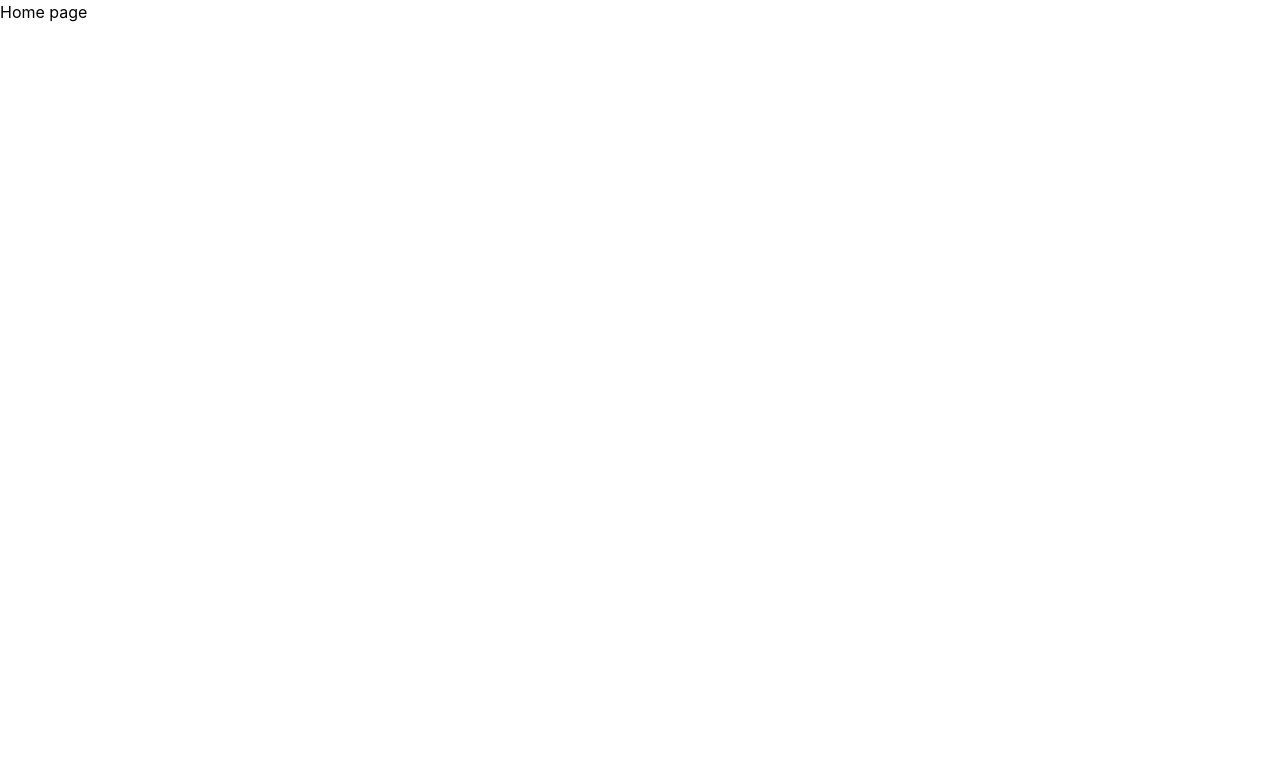
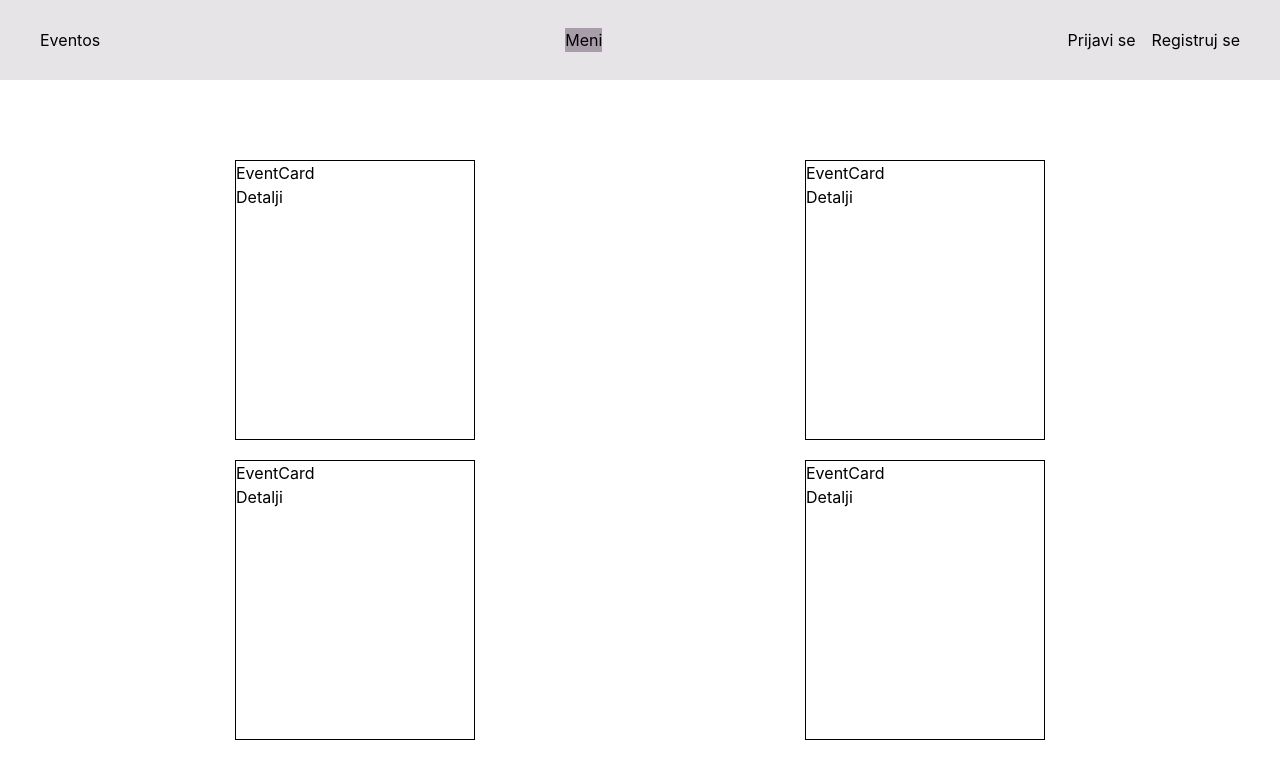
Before and after one commit to NinaPuzo/eventos-frontend, a React (Vite) app: page / in a window 1280 px wide. Shown: the top 758 px of the page. Built offline with nearby package versions, Linux system fonts and the light colour scheme.

Commit message:
Work in progress

```diff
--- a/src/App.tsx
+++ b/src/App.tsx
@@ -5,15 +5,20 @@ import LoginPage from "./pages/LoginPage";
 import ProtectedRoute from "./components/ProtectedRoute";
 import AdminPage from "./pages/AdminPage";
 import { useState } from "react";
+import RegisterPage from "./pages/RegisterPage";
+import Header from "./components/layout/Header";
+import Footer from "./components/layout/Footer";
 
 function App() {
   const [userRoleId, setUserRoleId] = useState("1");
 
   return (
     <BrowserRouter>
+      <Header />
       <Routes>
         <Route path="/" element={<HomePage />} />
         <Route path="/login" element={<LoginPage />} />
+        <Route path="/register" element={<RegisterPage />} />
         <Route
           path="/admin"
           element={
@@ -25,6 +30,8 @@ function App() {
           }
         />
       </Routes>
+
+      <Footer />
     </BrowserRouter>
   );
 }
--- /dev/null
+++ b/src/components/events/EventCard.tsx
@@ -0,0 +1,9 @@
+function EventCard() {
+  return (
+    <div className="h-70 w-60 border">
+      <p>EventCard</p>
+      <button>Detalji</button>
+    </div>
+  );
+}
+export default EventCard;
--- /dev/null
+++ b/src/components/events/EventDetails.tsx
@@ -0,0 +1,8 @@
+function EventDetails() {
+  return (
+    <div className="flex items-center justify-center w-[45%] h-[60%] border">
+      <p>Detalji</p>
+    </div>
+  );
+}
+export default EventDetails;
--- /dev/null
+++ b/src/components/layout/Footer.tsx
@@ -0,0 +1,8 @@
+function Footer() {
+  return (
+    <footer className="h-20 w-20">
+      <p>Footer</p>
+    </footer>
+  );
+}
+export default Footer;
--- /dev/null
+++ b/src/components/layout/Header.tsx
@@ -0,0 +1,17 @@
+import { Link } from "react-router-dom";
+
+function Header() {
+  return (
+    <header className="flex w-full h-20 items-center justify-between p-10 bg-mauve-200">
+      <Link to="/">Eventos</Link>
+
+      <nav className="bg-mauve-400">Meni</nav>
+
+      <div className="flex gap-4">
+        <Link to="/login">Prijavi se</Link>
+        <Link to="/register">Registruj se</Link>
+      </div>
+    </header>
+  );
+}
+export default Header;
--- /dev/null
+++ b/src/components/layout/Layout.tsx
@@ -0,0 +1,18 @@
+import { Outlet } from "react-router-dom";
+import Header from "./Header";
+import Footer from "./Footer";
+
+function Layout() {
+  return (
+    <>
+      <Header />
+
+      <main>
+        <Outlet />
+      </main>
+
+      <Footer />
+    </>
+  );
+}
+export default Layout;
--- a/src/pages/HomePage.tsx
+++ b/src/pages/HomePage.tsx
@@ -1,5 +1,16 @@
+import EventCard from "../components/events/EventCard";
+
 function HomePage() {
-  return <div>Home page</div>;
+  return (
+    <div className="grid grid-cols-2 gap-5 p-20 place-items-center">
+      <EventCard />
+      <EventCard />
+      <EventCard />
+      <EventCard />
+      <EventCard />
+      <EventCard />
+    </div>
+  );
 }
 
 export default HomePage;
--- /dev/null
+++ b/src/pages/RegisterPage.tsx
@@ -0,0 +1,4 @@
+function RegisterPage() {
+  return <div>Register Page</div>;
+}
+export default RegisterPage;
```
